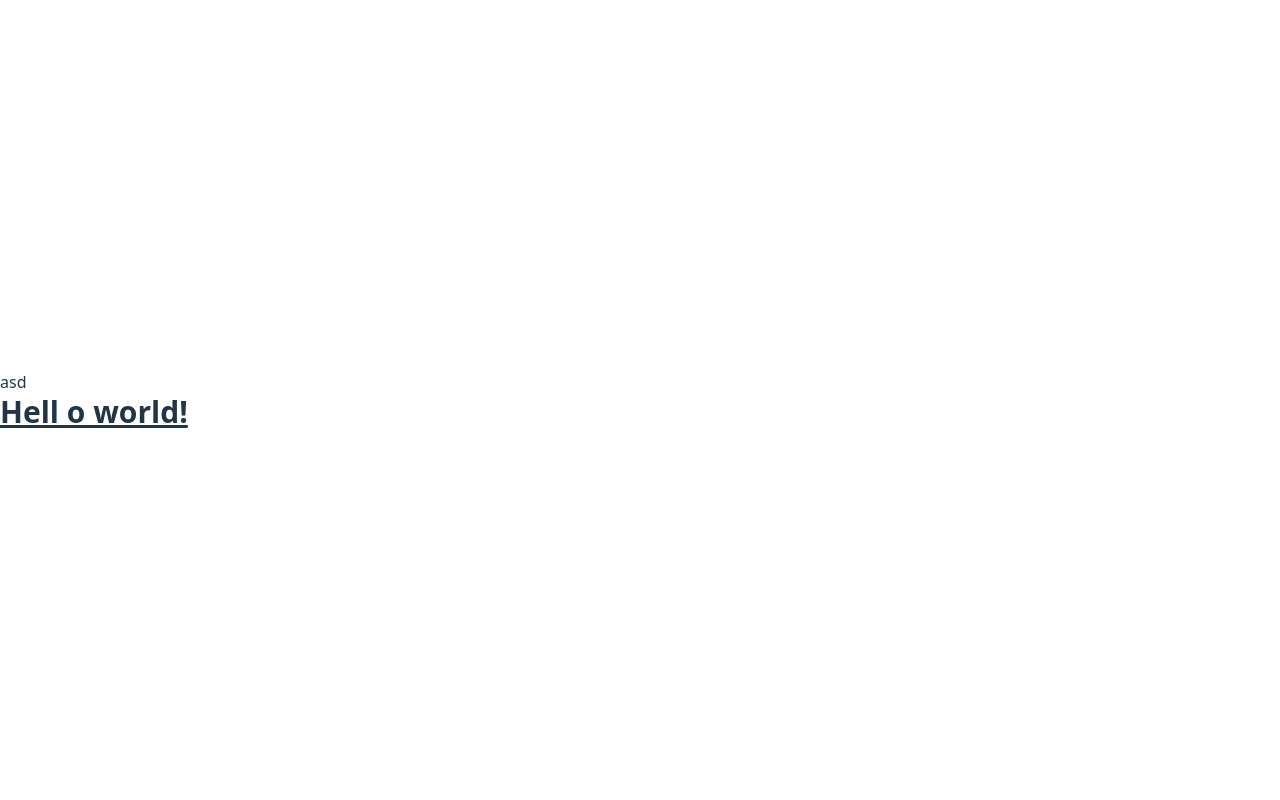
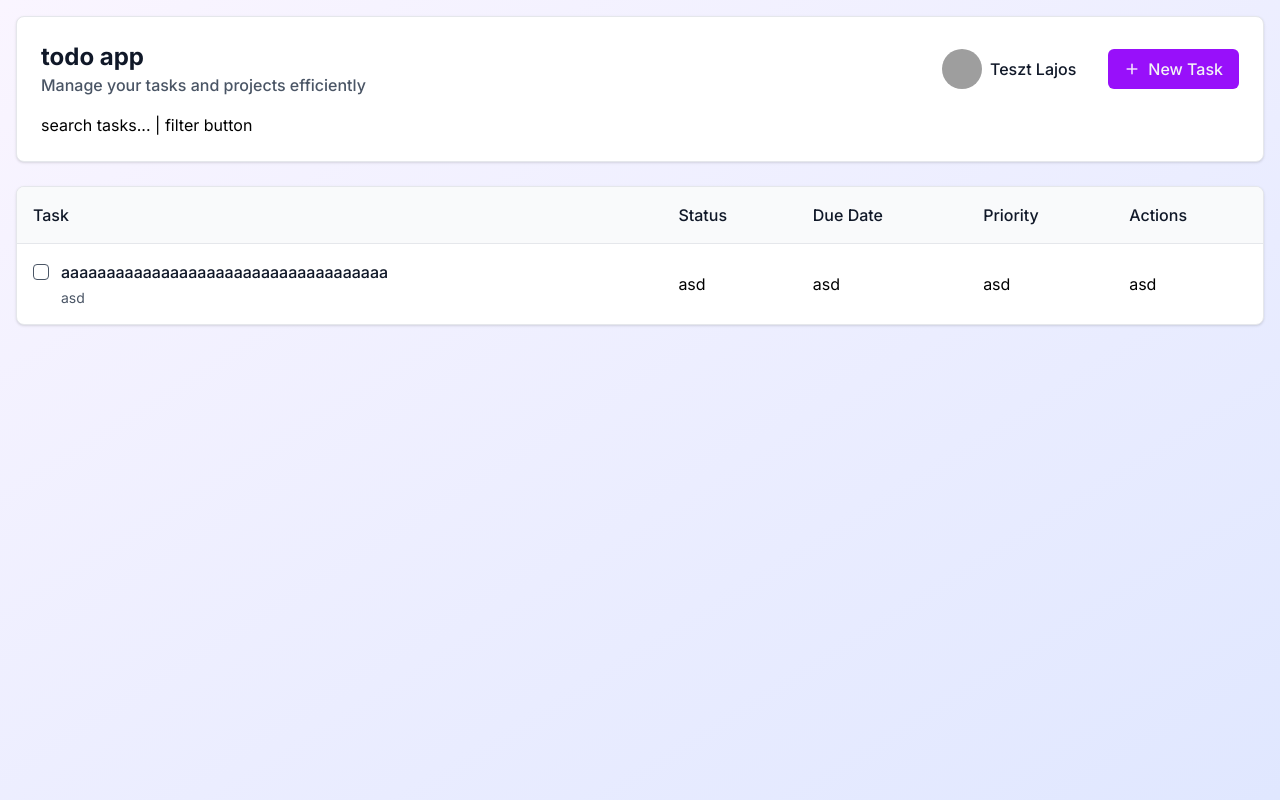
Before and after one commit to thechris1234/todo-app, a React (Vite) app in the folder packages/web/: page / in a window 1280 px wide. Built offline with nearby package versions, Linux system fonts and the light colour scheme; grey boxes are pictures that could not be loaded.

Commit message:
wip: add task list

```diff
--- a/packages/web/index.html
+++ b/packages/web/index.html
@@ -4,7 +4,7 @@
         <meta charset="UTF-8" />
         <link rel="icon" type="image/svg+xml" href="/vite.svg" />
         <meta name="viewport" content="width=device-width, initial-scale=1.0" />
-    <title>todo-app</title>
+        <title>todo app</title>
     </head>
     <body>
         <div id="root"></div>
--- a/packages/web/package.json
+++ b/packages/web/package.json
@@ -27,6 +27,7 @@
         "@tailwindcss/vite": "^4.1.11",
         "react": "^19.1.0",
         "react-dom": "^19.1.0",
+        "react-icons": "^5.5.0",
         "tailwindcss": "^4.1.11"
     },
     "devDependencies": {
--- a/packages/web/src/App.tsx
+++ b/packages/web/src/App.tsx
@@ -1,9 +1,77 @@
+import { HiPlus } from 'react-icons/hi';
+
 function App() {
     return (
-        <>
-            <div>asd</div>
-            <h1 className="text-3xl font-bold underline">Hell o world!</h1>
-        </>
+        <div className="min-h-screen bg-gradient-to-br from-purple-50 to-indigo-100 p-4">
+            <div className="mx-auto max-w-7xl">
+                <div className="mb-6 rounded-lg border border-gray-200 bg-white p-6 shadow-sm">
+                    <div className="mb-4 flex items-center justify-between">
+                        <div className="flex flex-col">
+                            <h1 className="text-2xl font-bold text-gray-900">todo app</h1>
+                            <span className="font-medium text-gray-600">
+                                Manage your tasks and projects efficiently
+                            </span>
+                        </div>
+
+                        <div className="flex items-center gap-4 font-medium">
+                            <button className="flex items-center gap-2 px-4 whitespace-nowrap">
+                                <img
+                                    src="https://i.imgur.com/5WXqSz7.jpeg"
+                                    className="flex aspect-square size-10 shrink-0 rounded-full"
+                                    alt="Profile picture"
+                                ></img>
+
+                                <span className="hidden text-gray-900 sm:inline">Teszt Lajos</span>
+                            </button>
+                            <button className="flex cursor-pointer items-center gap-2 rounded-md bg-purple-600 px-4 py-2 whitespace-nowrap transition-colors hover:bg-purple-700">
+                                <HiPlus />
+                                <span className="text-gray-100">New Task</span>
+                            </button>
+                        </div>
+                    </div>
+
+                    <div className="text-black">search tasks... | filter button</div>
+                </div>
+                <div className="overflow-hidden rounded-lg border border-gray-200 bg-white shadow-sm">
+                    <div className="overflow-x-auto">
+                        <table className="w-full">
+                            <thead className="border-b border-gray-200 bg-gray-50">
+                                <tr>
+                                    <th className="p-4 text-left font-medium text-gray-900">Task</th>
+                                    <th className="p-4 text-left font-medium text-gray-900">Status</th>
+                                    <th className="p-4 text-left font-medium text-gray-900">Due Date</th>
+                                    <th className="p-4 text-left font-medium text-gray-900">Priority</th>
+                                    <th className="p-4 text-left font-medium text-gray-900">Actions</th>
+                                </tr>
+                            </thead>
+                            <tbody className="text-black">
+                                <tr className="not-last:border-b not-last:border-gray-200 hover:bg-gray-50">
+                                    <td className="p-4">
+                                        <div className="flex items-start gap-3">
+                                            <input
+                                                id="todo-1"
+                                                type="checkbox"
+                                                className="peer mt-1 size-4 shrink-0 cursor-pointer appearance-none rounded-sm border border-gray-600 transition-colors checked:appearance-auto checked:accent-gray-900"
+                                            ></input>
+                                            <div className="flex flex-col transition-colors peer-checked:[&>h3]:text-gray-400 peer-checked:[&>h3]:decoration-gray-600">
+                                                <h3 className="font-medium text-gray-900 line-through decoration-transparent transition-colors">
+                                                    aaaaaaaaaaaaaaaaaaaaaaaaaaaaaaaaaaaa
+                                                </h3>
+                                                <span className="mt-1 text-sm text-gray-600">asd</span>
+                                            </div>
+                                        </div>
+                                    </td>
+                                    <td className="p-4">asd</td>
+                                    <td className="p-4">asd</td>
+                                    <td className="p-4">asd</td>
+                                    <td className="p-4">asd</td>
+                                </tr>
+                            </tbody>
+                        </table>
+                    </div>
+                </div>
+            </div>
+        </div>
     );
 }
 
--- a/packages/web/src/index.css
+++ b/packages/web/src/index.css
@@ -1,37 +1,17 @@
-@import "tailwindcss";
+@import url('https://fonts.googleapis.com/css2?family=Inter:ital,opsz,wght@0,14..32,100..900;1,14..32,100..900&display=swap');
+@import 'tailwindcss';
 
 :root {
-  font-family: system-ui, Avenir, Helvetica, Arial, sans-serif;
+    font-family: 'Inter', sans-serif;
+    font-optical-sizing: auto;
+    font-weight: 400;
     line-height: 1.5;
-  font-weight: 400;
 
     color-scheme: light dark;
     color: rgba(255, 255, 255, 0.87);
-  background-color: #242424;
 
     font-synthesis: none;
     text-rendering: optimizeLegibility;
     -webkit-font-smoothing: antialiased;
     -moz-osx-font-smoothing: grayscale;
 }
-
-body {
-  margin: 0;
-  display: flex;
-  place-items: center;
-  min-width: 320px;
-  min-height: 100vh;
-}
-
-@media (prefers-color-scheme: light) {
-  :root {
-    color: #213547;
-    background-color: #ffffff;
-  }
-  a:hover {
-    color: #747bff;
-  }
-  button {
-    background-color: #f9f9f9;
-  }
-}
```
Also changed, not shown: 1 other file (tests, documents, lock files or other folders). Lines whose indentation alone changed are shown as unchanged.
